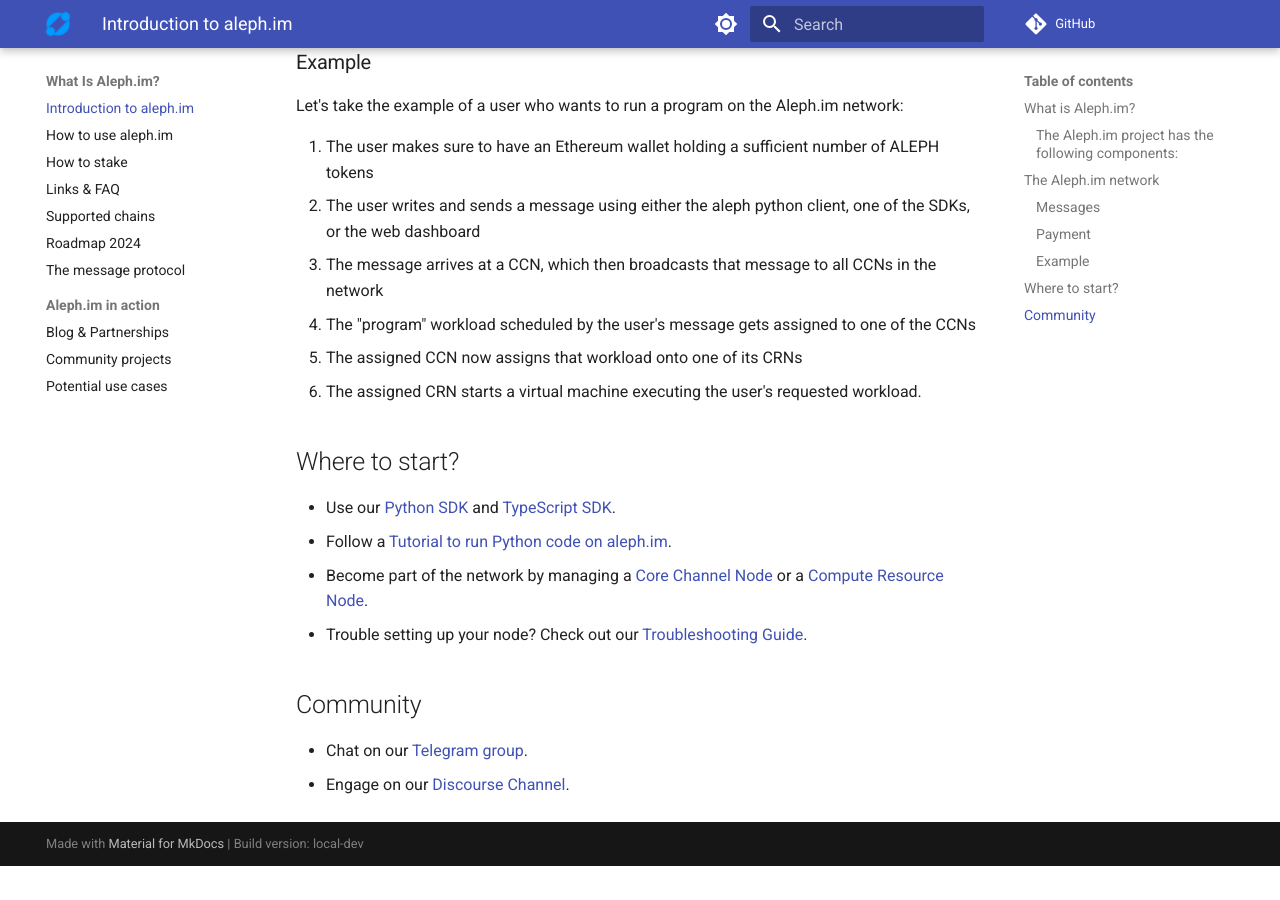
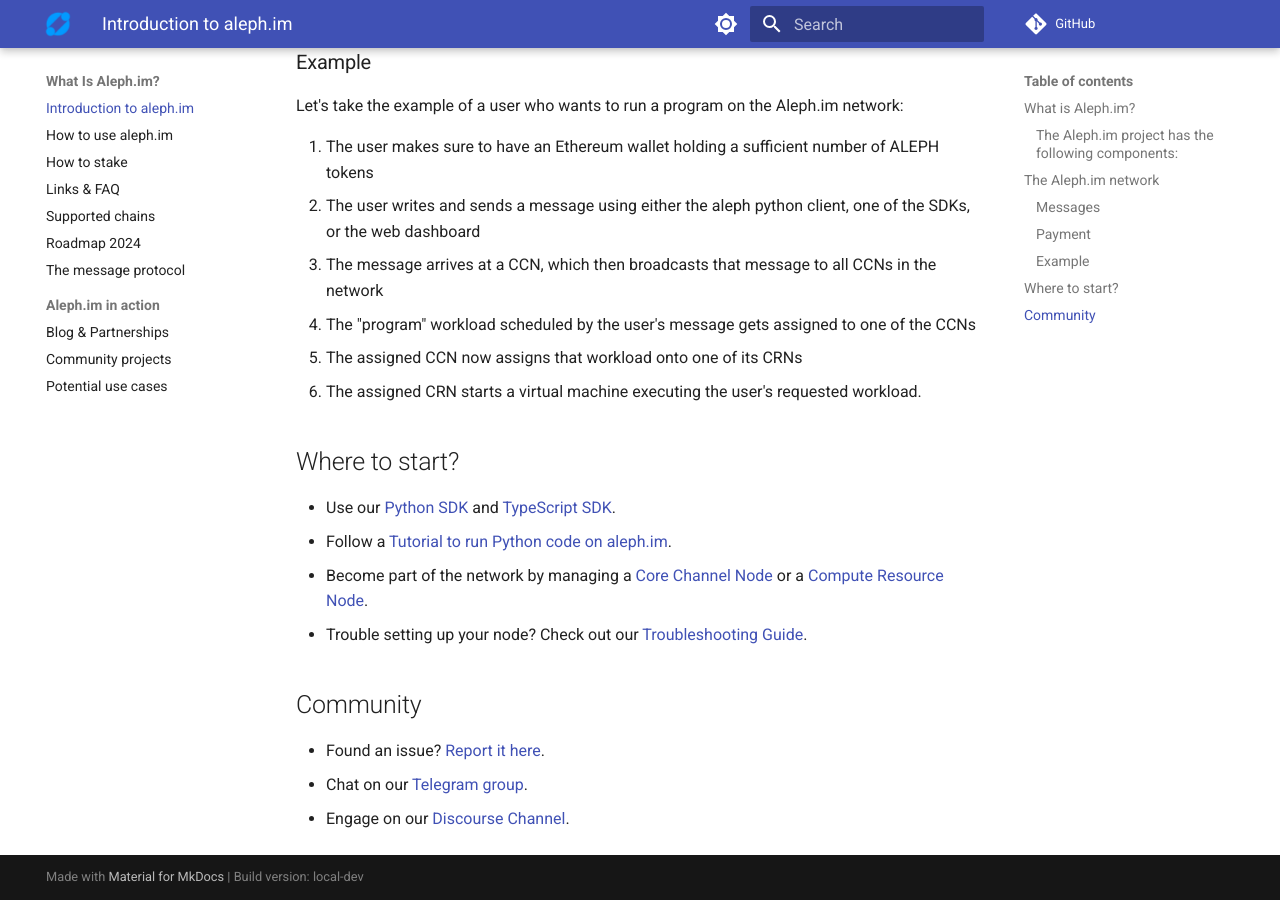
Before and after one commit to aleph-im/aleph-docs, an MkDocs documentation site: the page built from docs/index.md, in a window 1280 px wide and 900 px high, scrolled down 2210 px. Built offline with MkDocs 1.6.1 and Material for MkDocs 9.7.7, drawn with Linux system fonts in a browser that asks for light colours; plug-ins that fetch from the network failed and are left out; comment, search, counter and statistics services are not loaded; before the commit the page ends 3076 px from its top, so only the background shows below that.

Commit message:
Add troubleshooting links to support repo

```diff
--- a/docs/index.md
+++ b/docs/index.md
@@ -18,12 +18,12 @@
 
 ### The Aleph.im project has the following components:
 
-* The Aleph peer-to-peer network, comprised of [Compute Resource Nodes or CRNs](nodes/compute/index.md) and [Core Channel Nodes, or CCNs](nodes/core/index.md)
-* [Python](libraries/python-sdk/index.md) and [TypeScript](libraries/typescript-sdk/index.md) SDKs to integrate Aleph.im's decentralized compute and storage solutions into your project
-* A [Python command-line tool](tools/aleph-client/index.md) to interact with the Aleph.im network directly from a terminal
-* A [Web Console](https://console.twentysix.cloud/) to create and manage cloud resources
-* A [Node Operator Dashboard](https://account.aleph.im/)
-* A [Message Explorer](https://explorer.aleph.im/)
+- The Aleph peer-to-peer network, comprised of [Compute Resource Nodes or CRNs](nodes/compute/index.md) and [Core Channel Nodes, or CCNs](nodes/core/index.md)
+- [Python](libraries/python-sdk/index.md) and [TypeScript](libraries/typescript-sdk/index.md) SDKs to integrate Aleph.im's decentralized compute and storage solutions into your project
+- A [Python command-line tool](tools/aleph-client/index.md) to interact with the Aleph.im network directly from a terminal
+- A [Web Console](https://console.twentysix.cloud/) to create and manage cloud resources
+- A [Node Operator Dashboard](https://account.aleph.im/)
+- A [Message Explorer](https://explorer.aleph.im/)
 
 ## The Aleph.im network
 
@@ -31,10 +31,11 @@
 
 The Aleph.im network is composed of 2 sets of nodes:
 
-* [CCNs](nodes/core/index.md), the backbone of the P2P network. They serve as an entry point into the network through an API (similar to a blockchain node's RPC).
-* [CRNs](nodes/compute/index.md), responsible for the actual compute and storage available on Aleph.im. CRNs must be tied manually to a single CCN, and each CCN is incentivized to tie up to 3 CRNs.
+- [CCNs](nodes/core/index.md), the backbone of the P2P network. They serve as an entry point into the network through an API (similar to a blockchain node's RPC).
+- [CRNs](nodes/compute/index.md), responsible for the actual compute and storage available on Aleph.im. CRNs must be tied manually to a single CCN, and each CCN is incentivized to tie up to 3 CRNs.
 
 ### Messages
+
 In Aleph.im terminology, a "_message_" is similar to a "_transaction_" for a blockchain: it is a set of data sent by an end user, propagated through the entire peer-to-peer network.
 A message can be generated using either the [Python SDK](libraries/python-sdk/index.md) or [TypeScript SDK](./libraries/typescript-sdk/index.md), or through [aleph-client](tools/aleph-client/index.md) or the [Console](https://console.aleph.im/).
 
@@ -57,6 +58,7 @@
 where users pay using streams of ALEPH tokens on compatible chains.
 
 ### Example
+
 Let's take the example of a user who wants to run a program on the Aleph.im network:
 
 1. The user makes sure to have an Ethereum wallet holding a sufficient number of ALEPH tokens
@@ -75,5 +77,6 @@
 
 ## Community
 
+- Found an issue? [Report it here](https://github.com/aleph-im/support/issues).
 - Chat on our [Telegram group](https://t.me/alephim).
 - Engage on our [Discourse Channel](https://community.aleph.im/).
--- a/mkdocs.yml
+++ b/mkdocs.yml
@@ -89,6 +89,7 @@
       - 'Aleph CLI':
         - 'Getting started': tools/aleph-client/index.md
         - 'Usage': tools/aleph-client/usage.md
+        - 'Troubleshooting': tools/aleph-client/troubleshooting.md
       - 'Web Console':
         - 'Getting started': tools/webconsole/index.md
         - 'Upload': tools/webconsole/upload.md
```
Also changed, not shown: docs/libraries/typescript-sdk/troubleshooting.md (+4 -2 lines), docs/nodes/compute/troubleshooting.md (+85 -70 lines), docs/tools/aleph-client/troubleshooting.md (added, +5 -0 lines).
